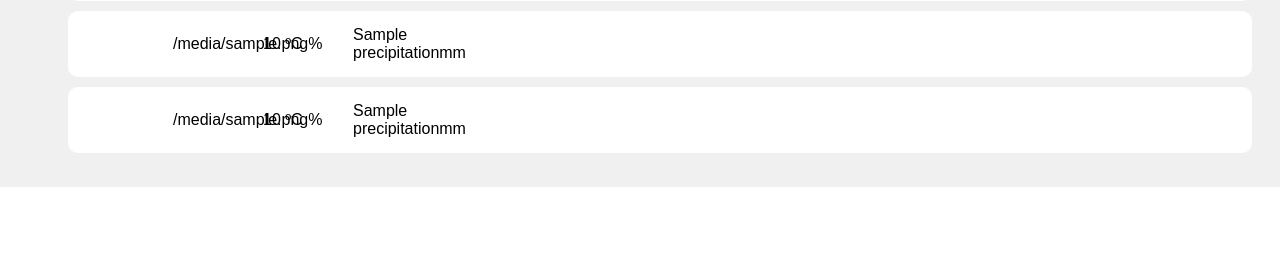
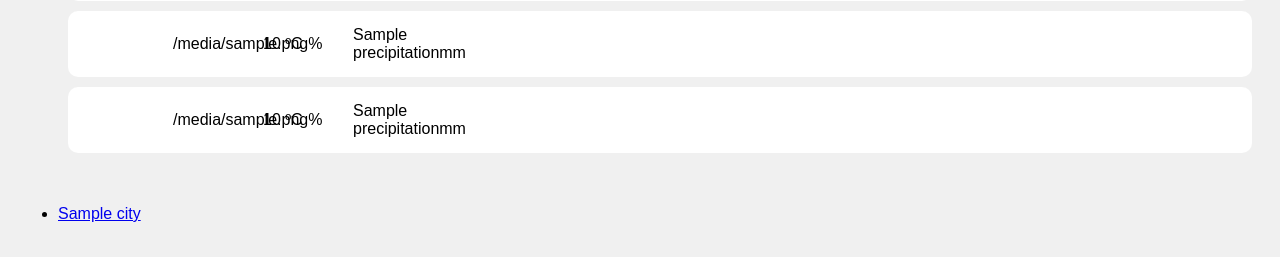
Before and after one commit to costaseco/wcc2025-2, a Flask app: template templates/index.html in a window 1280 px wide. Shown: the part 1590-1847 px from the top of the page. Before the commit the page ends 1777 px from the top, so only its background shows below. Run offline with Flask 3, Linux system fonts and the light colour scheme; the template is opened without the code that fills it: most values are stand-ins (such as "Sample title", 1, 10 or a date in 2020).

Commit message:
Added a list of searched cities (in memory)

```diff
--- a/app.py
+++ b/app.py
@@ -3,22 +3,25 @@ from flask import Flask, render_template, request
 
 app = Flask(__name__)
 
+cities = []
 
 @app.route('/', methods=['GET'])
 def index():
     city = 'Cascais'
     data = get_weather_by_location(city)
-    return render_template('index.html', city=city, weather=data)
+    return render_template('index.html', city=city, weather=data, cities=cities)
 
 @app.route('/', methods=['POST'])
 def index_post():
     city = request.form['city']
+    cities.append(city)
     return index_by_city(city)
 
 @app.route('/weather/<city>')
 def index_by_city(city):
     data = get_weather_by_location(city)
-    return render_template('index.html', city=city, weather=data)
+    return render_template('index.html', city=city, weather=data, cities=cities)
+
 
 def get_weather():
     url = 'https://api.open-meteo.com/v1/forecast?latitude=38.67&longitude=-9.32&current_weather=true&hourly=precipitation,cloudcover,winddirection_10m,apparent_temperature,temperature_2m,relativehumidity_2m,windspeed_10m'
--- a/templates/index.html
+++ b/templates/index.html
@@ -37,5 +37,12 @@
         {% endfor %}
     </ul>
 </section>
+<section>
+    <ul>
+    {% for city in cities %}
+        <li><a href="/weather/{{city}}">{{city}}</a></li>
+    {% endfor %}
+    </ul>
+</section>
 </body>
 </html>
```
